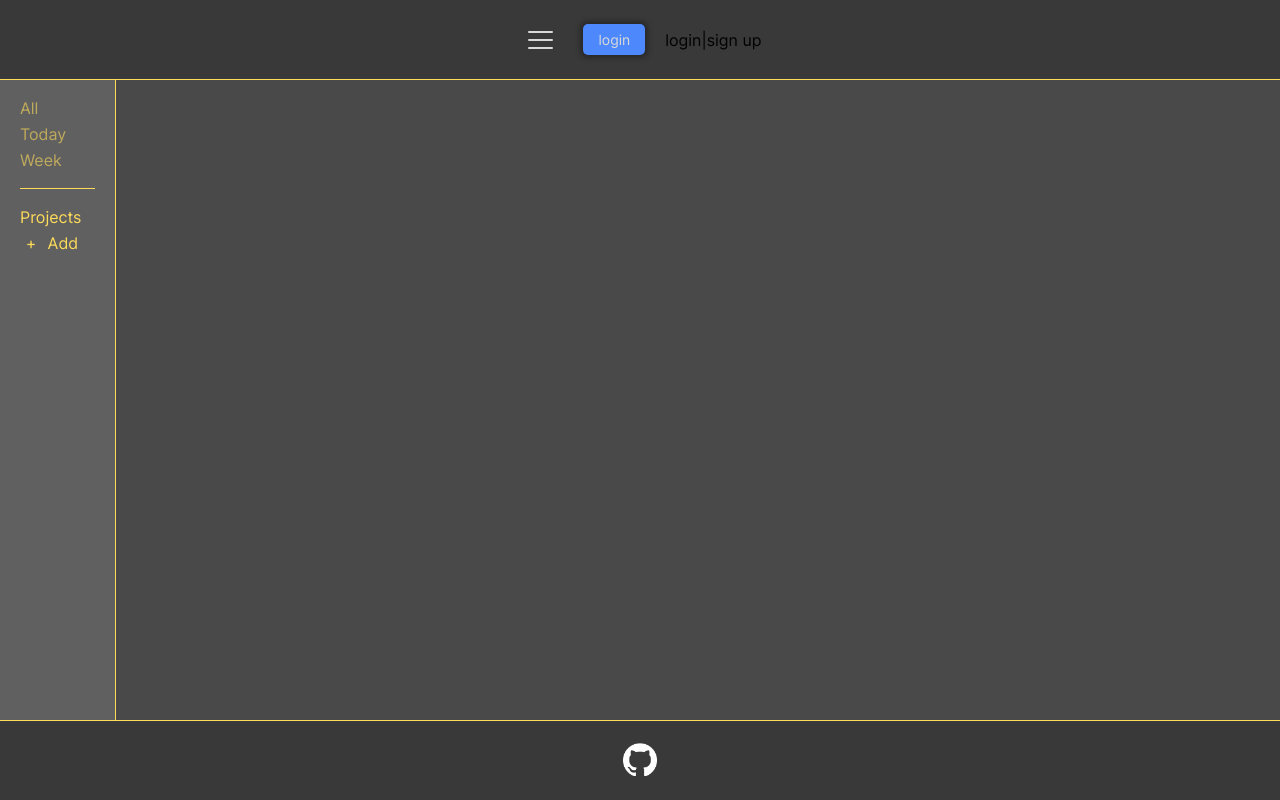
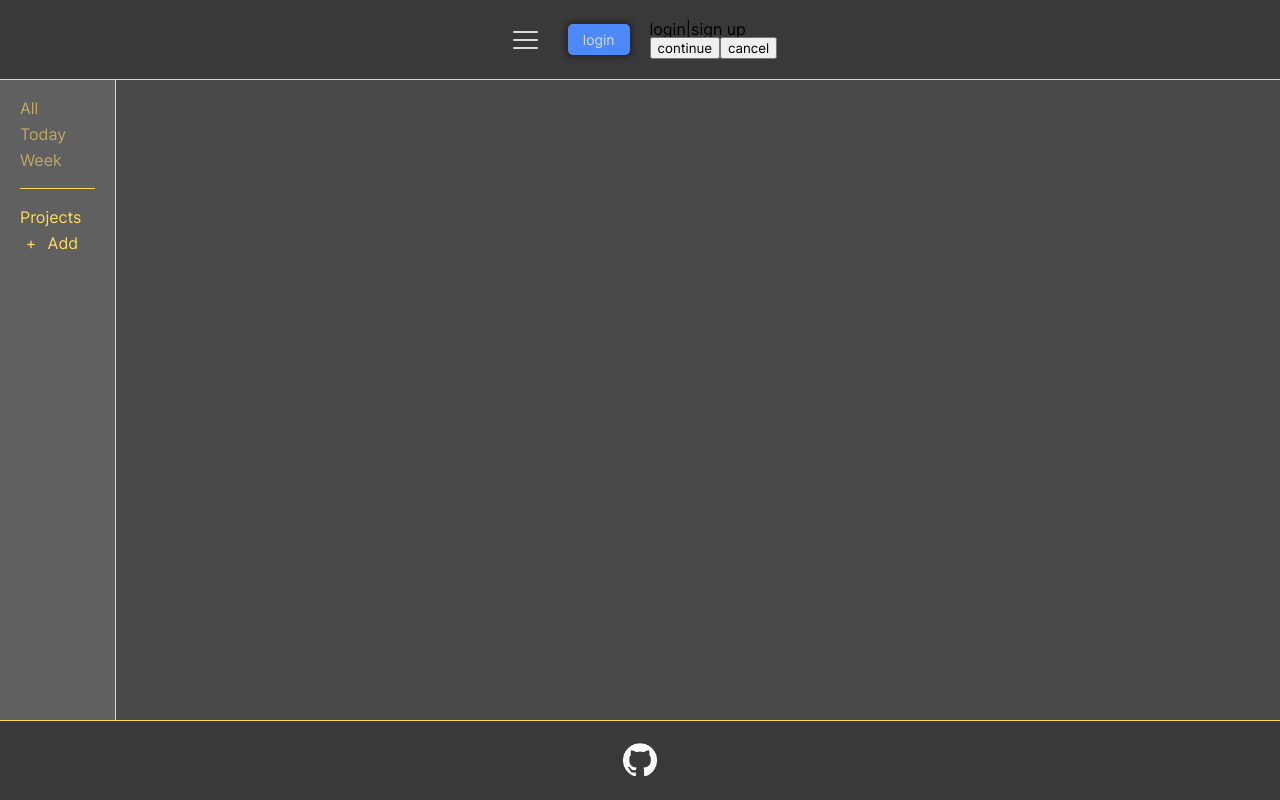
Before and after one commit to j-mcQueen/tasklister, a React (Create React App) app: page / in a window 1280 px wide. Built offline with nearby package versions, Linux system fonts and the light colour scheme; the HTML template or start-up script is replaced by a standard one.

Commit message:
Add btns with basic attr

```diff
--- a/src/components/header/forms/FormBtns.js
+++ b/src/components/header/forms/FormBtns.js
@@ -1,7 +1,19 @@
 export default function FormBtns() {
     return (
         <div id="btns">
+            <button
+                type="button"
+                id="cont"
+            >
+                continue
+            </button>
 
+            <button
+                type="button"
+                id="cancel"
+            >
+                cancel
+            </button>
         </div>
     )
 }
```
